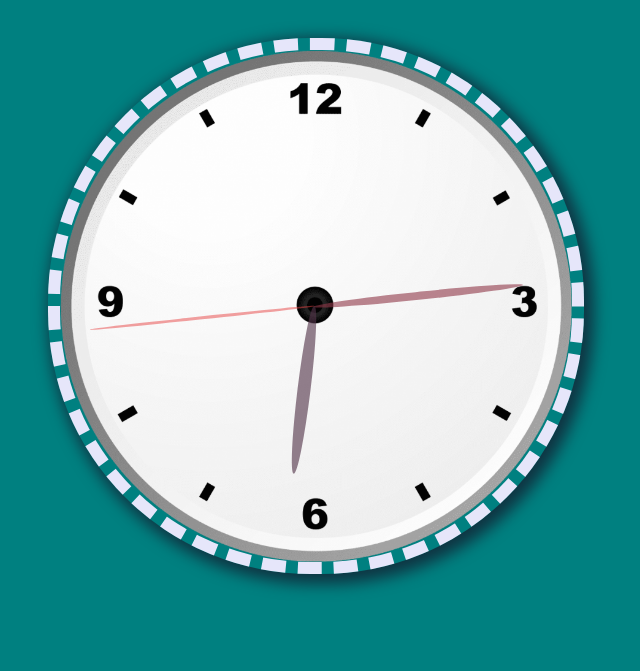
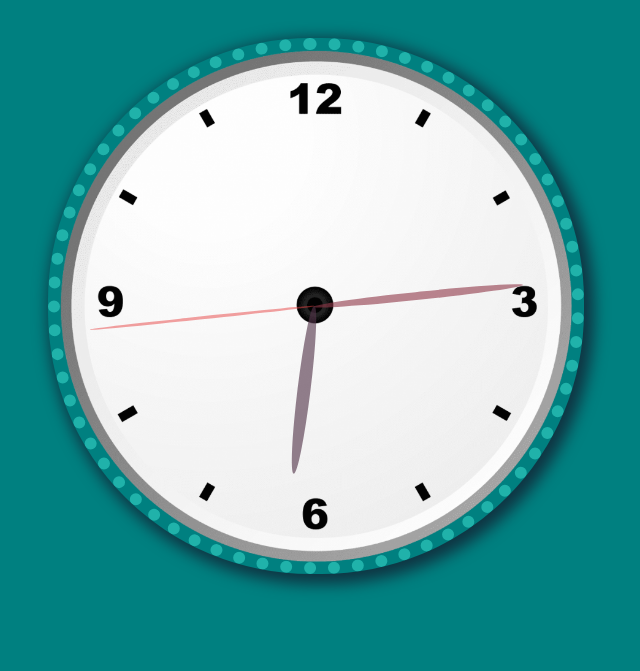
Before and after one commit to Ram0O7/Analog-watch, a plain HTML site: page index.html in a window 1280 px wide. Shown: the top 671 px of the page, without its empty margins (324-964 px from the left). Drawn offline with Linux system fonts and the light colour scheme.

Commit message:
rangchange

```diff
--- a/style.css
+++ b/style.css
@@ -19,7 +19,7 @@ body{
 
 }
 .clock-ui{
-    border: 12px dashed lavender;
+    border: 12px dotted lightseagreen;
     border-radius: 49%;
     box-shadow: 5px 5px 15px 5px #0f3442;
     transition: 250ms;
```
